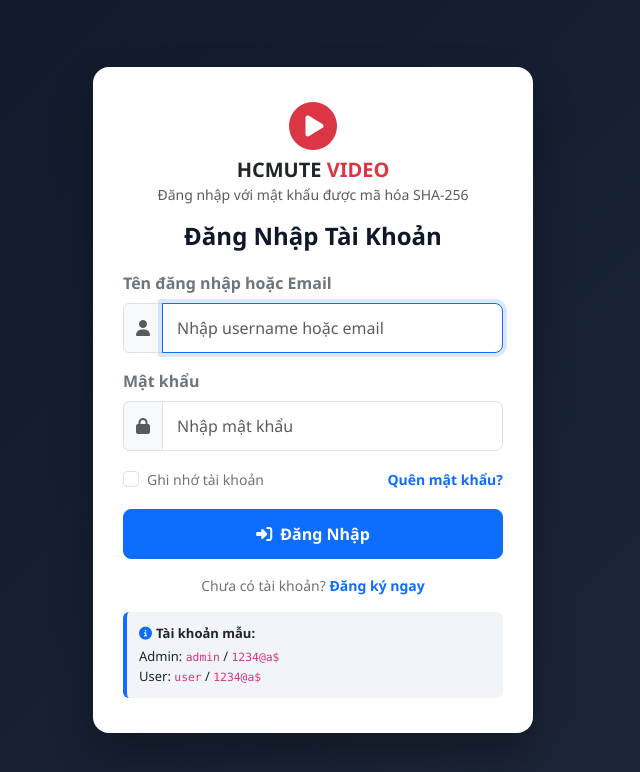
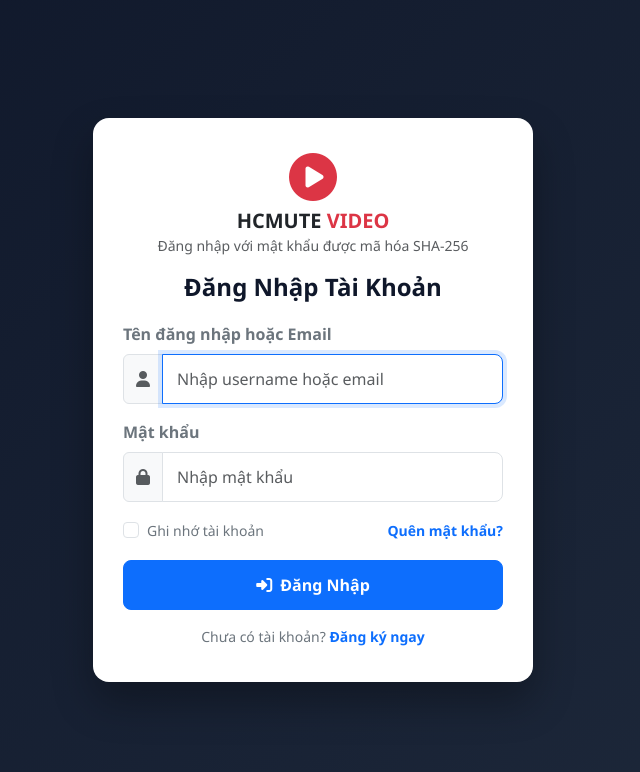
Before and after one commit to phuongthuy300506-design/bt-lt-web-16-11, a Java web app: page /login in a window 1280 px wide. Shown: the top 772 px of the page, without its empty margins (327-967 px from the left). Run offline with Tomcat 11, a stand-in JSP engine, Linux system fonts and the light colour scheme.

Commit message:
Xoa hop thong tin tai khoan mau khoi trang dang nhap

```diff
--- a/src/main/webapp/views/login.jsp
+++ b/src/main/webapp/views/login.jsp
@@ -49,13 +49,6 @@
             font-size: 16px;
             border-radius: 8px;
             transition: all 0.3s;
-        }
-        .demo-box {
-            background: #f1f5f9;
-            border-left: 4px solid #0d6efd;
-            padding: 12px;
-            border-radius: 6px;
-            font-size: 13px;
         }
     </style>
 </head>
@@ -126,12 +119,6 @@
                 Đăng ký ngay
             </a>
         </div>
-
-        <div class="demo-box mt-3">
-            <span class="fw-bold text-dark"><i class="fa-solid fa-circle-info me-1 text-primary"></i>Tài khoản mẫu:</span>
-            <div class="mt-1">Admin: <code>admin</code> / <code>1234@a$</code></div>
-            <div>User: <code>user</code> / <code>1234@a$</code></div>
-        </div>
     </form>
 </div>
 
```
